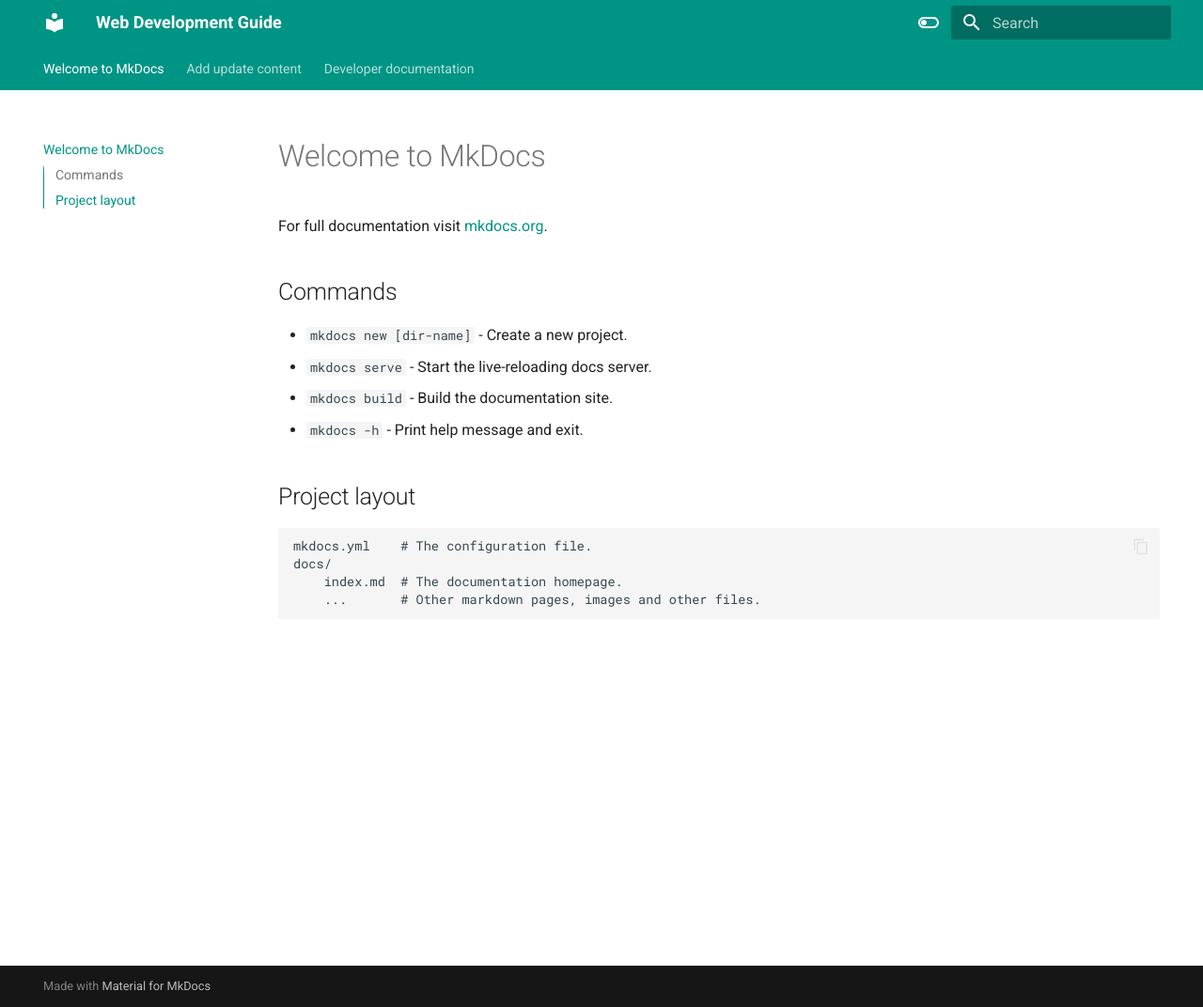
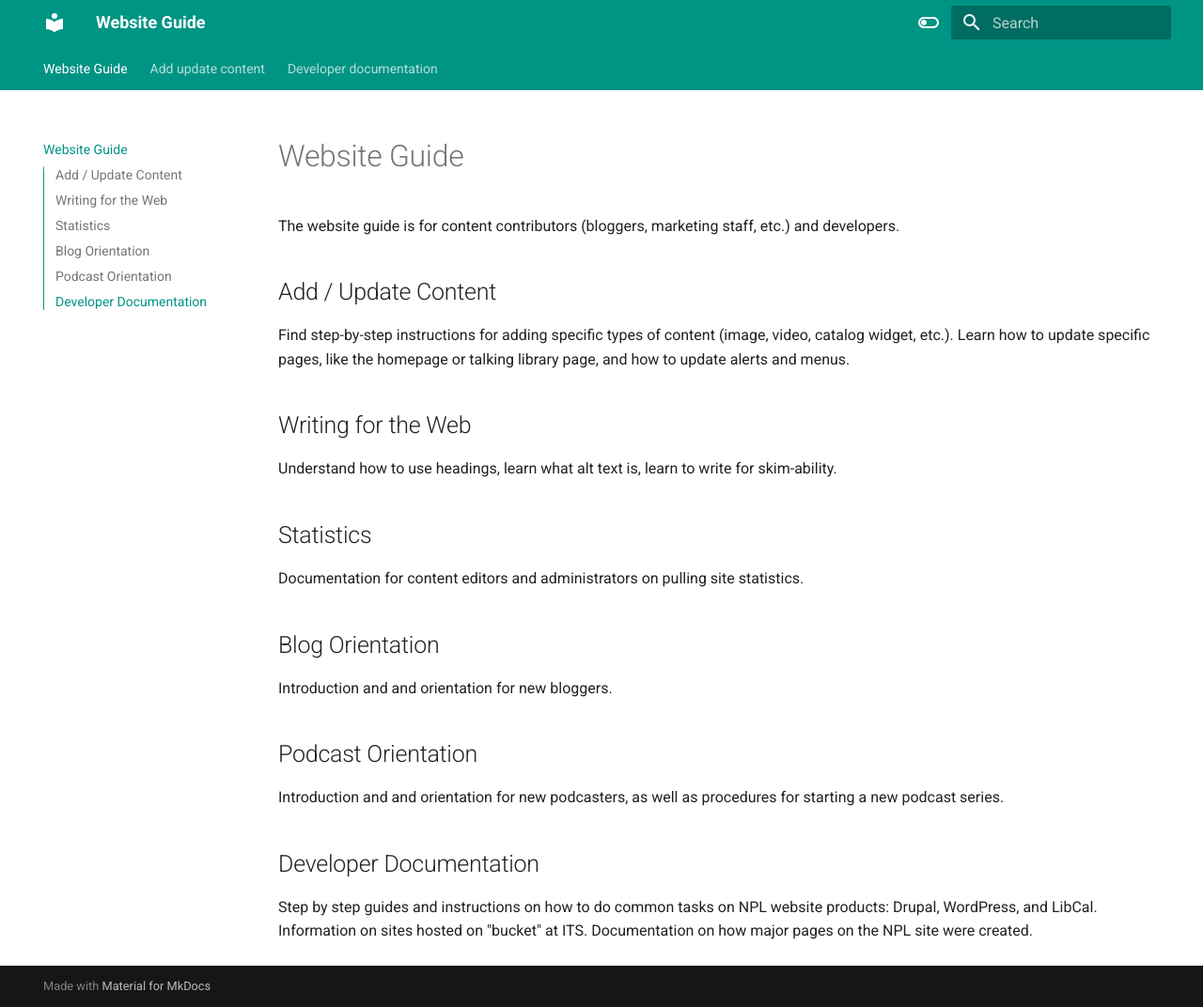
Before and after one commit to Nashville-Public-Library/bedework-docs, an MkDocs documentation site: the page built from docs/index.md, in a window 1280 px wide and 1072 px high. Shown: the whole window at 94% size. Built offline with MkDocs 1.6.1 and Material for MkDocs 9.7.7, drawn with Linux system fonts in a browser that asks for light colours.

Commit message:
update home page

```diff
--- a/docs/index.md
+++ b/docs/index.md
@@ -1,17 +1,27 @@
-# Welcome to MkDocs
+# Website Guide
 
-For full documentation visit [mkdocs.org](https://www.mkdocs.org).
+The website guide is for content contributors (bloggers, marketing staff, etc.) and developers.
 
-## Commands
+## Add / Update Content
 
-* `mkdocs new [dir-name]` - Create a new project.
-* `mkdocs serve` - Start the live-reloading docs server.
-* `mkdocs build` - Build the documentation site.
-* `mkdocs -h` - Print help message and exit.
+Find step-by-step instructions for adding specific types of content (image, video, catalog widget, etc.). Learn how to update specific pages, like the homepage or talking library page, and how to update alerts and menus.
 
-## Project layout
+## Writing for the Web
 
-    mkdocs.yml    # The configuration file.
-    docs/
-        index.md  # The documentation homepage.
-        ...       # Other markdown pages, images and other files.
+Understand how to use headings, learn what alt text is, learn to write for skim-ability.
+
+## Statistics
+
+Documentation for content editors and administrators on pulling site statistics.
+
+## Blog Orientation
+
+Introduction and and orientation for new bloggers.
+
+## Podcast Orientation
+
+Introduction and and orientation for new podcasters, as well as procedures for starting a new podcast series.
+
+## Developer Documentation
+
+Step by step guides and instructions on how to do common tasks on NPL website products: Drupal, WordPress, and LibCal. Information on sites hosted on "bucket" at ITS. Documentation on how major pages on the NPL site were created.
--- a/mkdocs.yml
+++ b/mkdocs.yml
@@ -1,4 +1,4 @@
-site_name: Web Development Guide
+site_name: Website Guide
 theme:
   name: material
   features:
```
